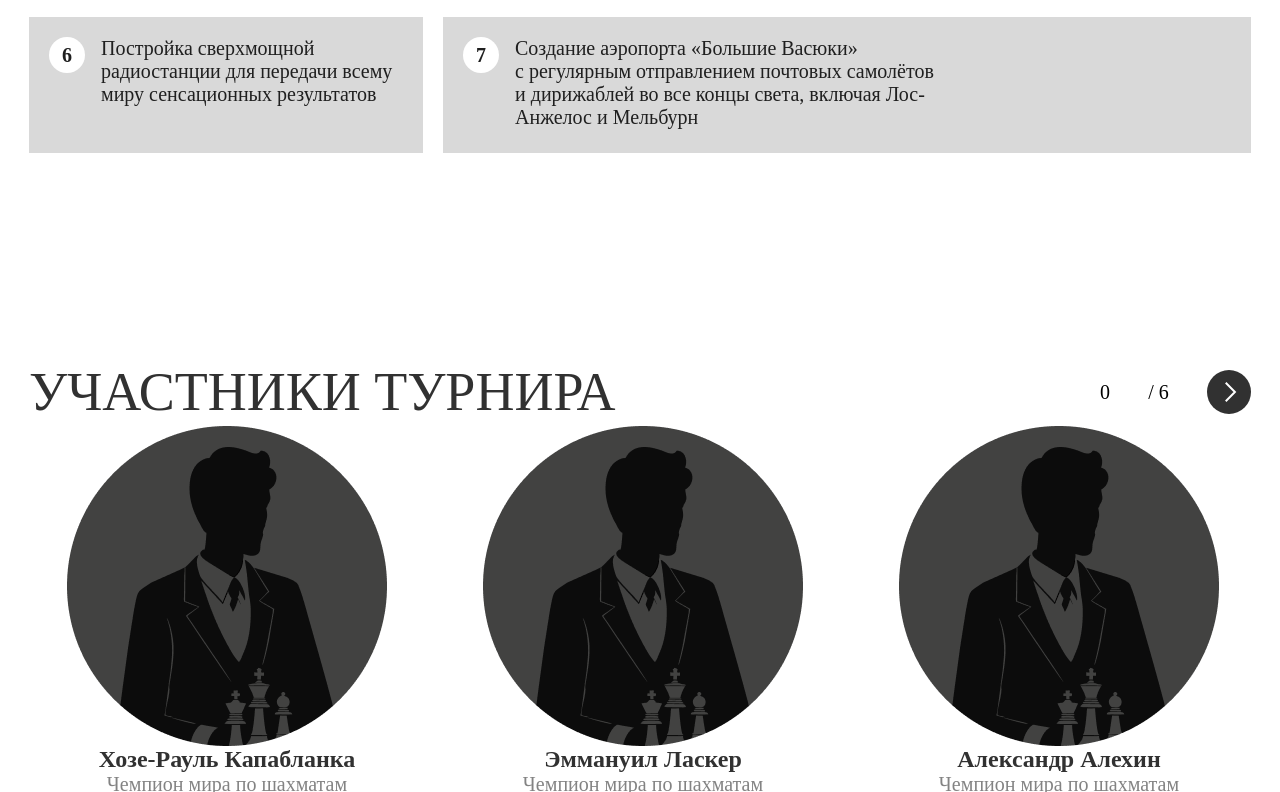
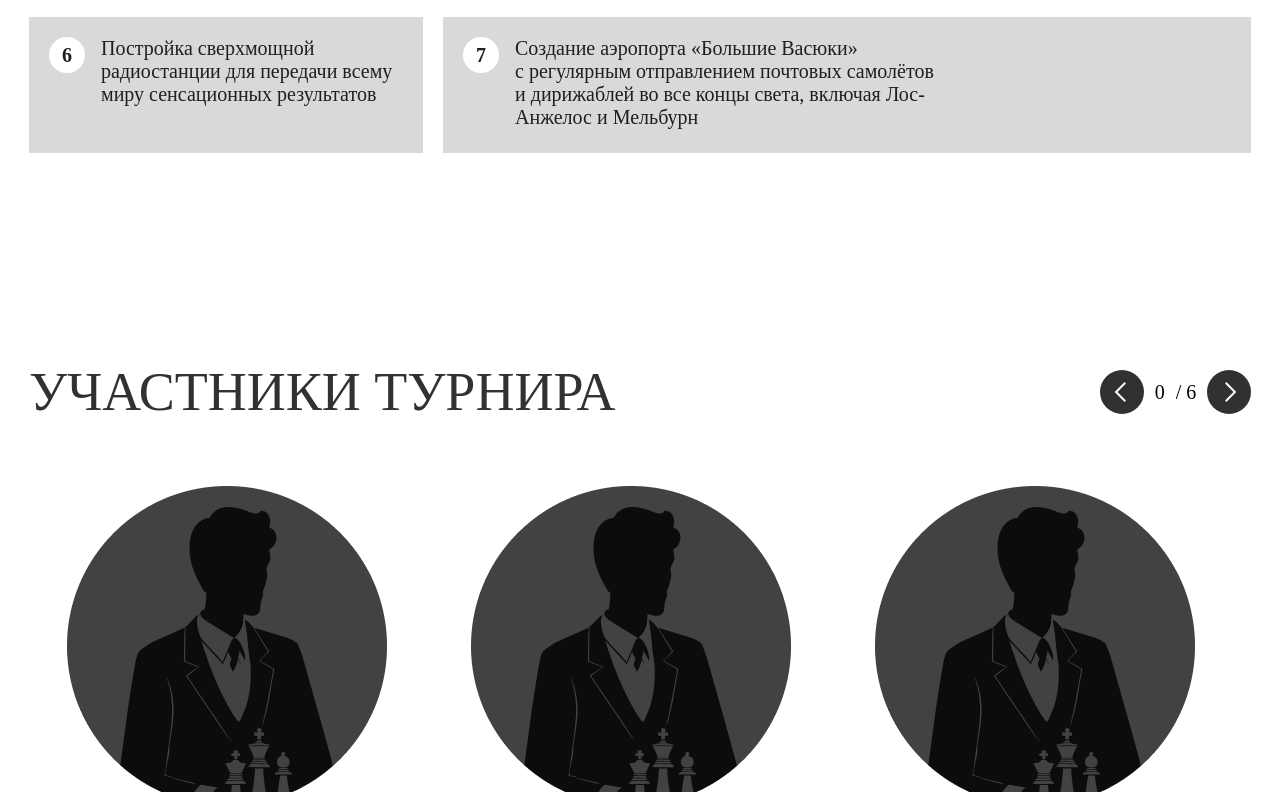
Before and after one commit to MargoG197/yandex, a website built with Vite: page index.html in a window 1280 px wide. Both pictures are taken after a click on the picture 1122 px from the left and 2819 px from the top of the page. Shown: the part 2427-3219 px from the top of the page. Built offline with nearby package versions, Linux system fonts and the light colour scheme.

Commit message:
added slider

```diff
--- a/src/main.js
+++ b/src/main.js
@@ -186,27 +186,64 @@ let arr = [
    </div>`
 ];
 
-let currentIndex = 0
-
-
 
 document.querySelector('#div4').innerHTML = `
-      <div class="div4_content">
+     <div class="div4_content">
       <div class="div4_content_main">
         <div class="div4_top_div">
-          <div class="topCarusel">
+          <div class="topCarousel">
             <div class="div3_top_div_text">Участники турнира</div>
-            <div class="carusel_btns">
-              <img id="left" src="${arrowLeft}" />
-              <p id="slideNumber">0</p><p>/ ${arr.length}</p>
-              <img id="right" src="${arrowLeft}" />
+            <div class="carousel_btns">
+              <img id="prev" src="${arrowLeft}" />
+              <p id="slideNumber">0</p>
+              <p>/ 6</p>
+              <img id="next" src="${arrowLeft}" />
             </div>
           </div>
-          <div class="caruselContainer">
-					<div id="carusel" class="carusel"></div>
-					</div>
+ <section class="container">
+      <div class="slide">
+            <div class="card">
+              <img src="${participant}" />
+              <h1>Хозе-Рауль Капабланка</h1>
+              <h2>Чемпион мира по шахматам</h2>
+              <button class="details">Подробнее</button>
+            </div>
+            <div class="card">
+              <img src="${participant}" />
+              <h1>Эммануил Ласкер</h1>
+              <h2>Чемпион мира по шахматам</h2>
+              <button class="details">Подробнее</button>
+            </div>
+            <div class="card">
+              <img src="${participant}" />
+              <h1>Александр Алехин</h1>
+              <h2>Чемпион мира по шахматам</h2>
+              <button class="details">Подробнее</button>
+            </div>
+            <div class="card">
+              <img src="${participant}" />
+              <h1>Арон Нимцович</h1>
+              <h2>Чемпион мира по шахматам</h2>
+              <button class="details">Подробнее</button>
+            </div>
+            <div class="card">
+              <img src="${participant}" />
+              <h1>Рихард Рети</h1>
+              <h2>Чемпион мира по шахматам</h2>
+              <button class="details">Подробнее</button>
+            </div>
+            <div class="card">
+              <img src="${participant}" />
+              <h1>Остап Бендер</h1>
+              <h2>Гроссмейстер</h2>
+              <button class="details">Подробнее</button>
+            </div>
+      </div>
+    </section>
         </div>
+
       </div>
+
       <section class="string">
         <div class="div1">
           Лёд тронулся, господа присяжные заседатели! • Шахматы двигают вперёд
@@ -230,49 +267,21 @@ document.querySelector('#div4').innerHTML = `
 `
 
 
-let carusel = document.querySelector('#carusel');
+let next = document.querySelector("#next");
+let prev = document.querySelector("#prev");
 
 
-arr.forEach((item) => {
-	carusel.innerHTML += `${item}`
-});
+next.addEventListener('click', function () {
+  let items = document.querySelectorAll('.card');
+  document.querySelector('.slide').appendChild(items[0])
+})
 
+prev.addEventListener('click', function () {
+  let items = document.querySelectorAll('.card');
+  document.querySelector('.slide').prepend(items[items.length - 1])
+})
 
-
-const width = 414;
-
-
-function goToSlide() {
-	carusel.style.marginLeft = `${currentIndex * width}px`;
-	console.log(`${currentIndex * width}px`, currentIndex)
-
-}
-
-function goToPrevSlide() {
-	if (currentIndex != -3) {
-		currentIndex -= 1;
-		goToSlide();
-		document.querySelector('#left').style.display = 'block'
-	} else {
-		document.querySelector('#right').style.display = 'none'
-
-	}
-}
-function goToNextSlide() {
-	if (currentIndex!=0) {
-		currentIndex += 1;
-		goToSlide();
-		document.querySelector('#right').style.display = 'block'
-	} else {
-		document.querySelector('#left').style.display = 'none'
-	}
-}
-
-
-document.querySelector('#right').addEventListener('click', () => {
-	goToPrevSlide()
-});
-
-document.querySelector('#left').addEventListener('click', () => {
-	goToNextSlide()
-});
+setTimeout(() => {
+  let items = document.querySelectorAll('.card');
+  document.querySelector('.slide').appendChild(items[0])
+}, 4000)
--- a/src/style.css
+++ b/src/style.css
@@ -13,6 +13,7 @@
 body {
   margin: 0;
 	overflow-x: hidden;
+	box-sizing: border-box;
 }
 .top_div{
 	height:fit-content;
@@ -404,19 +405,44 @@ font-size: 20px;
 	display: flex;
 	flex-direction: column;
 }
-.caruselContainer{
+
+ .container{
+	position: relative;
 	width: 1222px;
+	height: 462px;
+	margin-top:60px;
 	height: 462px;
 	overflow-x: hidden;
 	margin-bottom: 140px;
-	position: relative;
-}
-.carusel{
-  width: fit-content;
+	display: flex;
+ }
+
+ .container .slide .card{
+	position: absolute;
+	width: fit-content;
 	display: flex;
 	white-space: 20px;
-	transition: margin-left 250ms;
-}
+	transition: 500ms;
+ }
+
+ .slide .card:nth-child(1){
+	left: -404px
+ }
+ .slide .card:nth-child(2){
+	left: 0px
+ }
+ .slide .card:nth-child(3){
+	left: 404px
+ }
+ .slide .card:nth-child(4){
+	left: 808px
+ }
+ .slide .card:nth-child(5){
+	left: 1212px
+ }
+ .slide .card:nth-child(6){
+	left: 1616px
+ }
 
 .card{
 flex:1;
@@ -470,32 +496,31 @@ h2{
 	color: #313131;
 	font-weight: 400;
 }
-.topCarusel{
+.topCarousel{
 	display: flex;
 	justify-content: space-between;
 }
-.carusel_btns{
+.carousel_btns{
 	width: 151px;
 	display: flex;
 	justify-content: space-between;
 	align-items: center;
 }
-.carusel_btns img{
+.carousel_btns img{
 	width: 44px;
 	min-width: 44px;
 	height: 44px;
 	min-height: 44px;
 }
-.carusel_btns p{
+.carousel_btns p{
 	font-size: 20px;
 	color:black
 }
-.carusel_btns p{
+.carousel_btns p{
 	font-size: 20px;
 	color:black
 }
 
-
-#right{
+#next{
 	transform:  scale(-1, 1)
 }
```
Also changed, not shown: index.html (+1 -0 lines).
